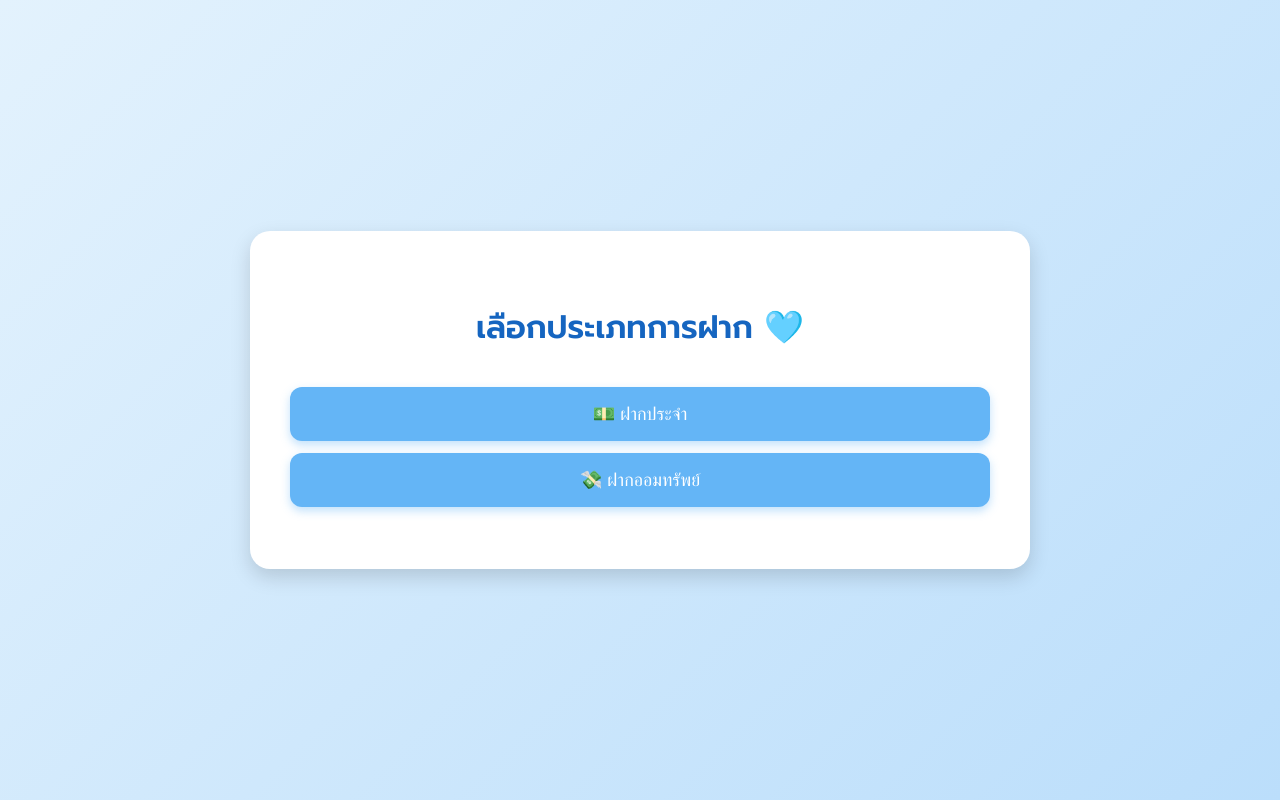
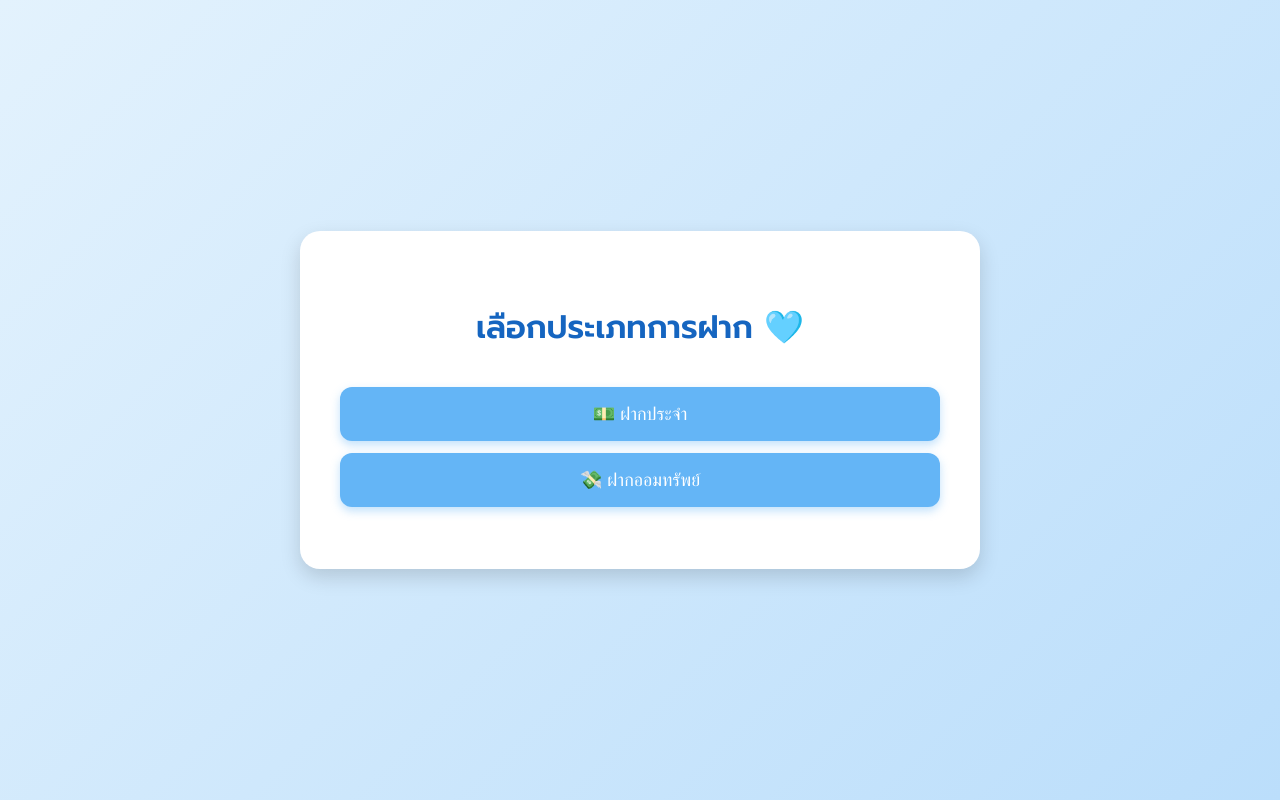
Before and after one commit to Missionsave33/missionsave458_, a plain HTML site: page bank.html in a window 1280 px wide. Drawn offline with Linux system fonts and the light colour scheme.

Commit message:
Update bank.html

```diff
--- a/bank.html
+++ b/bank.html
@@ -23,7 +23,7 @@
       border-radius: 20px;
       box-shadow: 0 8px 20px rgba(0, 0, 0, 0.15);
       padding: 50px 40px;
-      max-width: 700px;
+      max-width: 600px;
       width: 90%;
       text-align: center;
       animation: fadeIn 0.8s ease-in-out;
```
